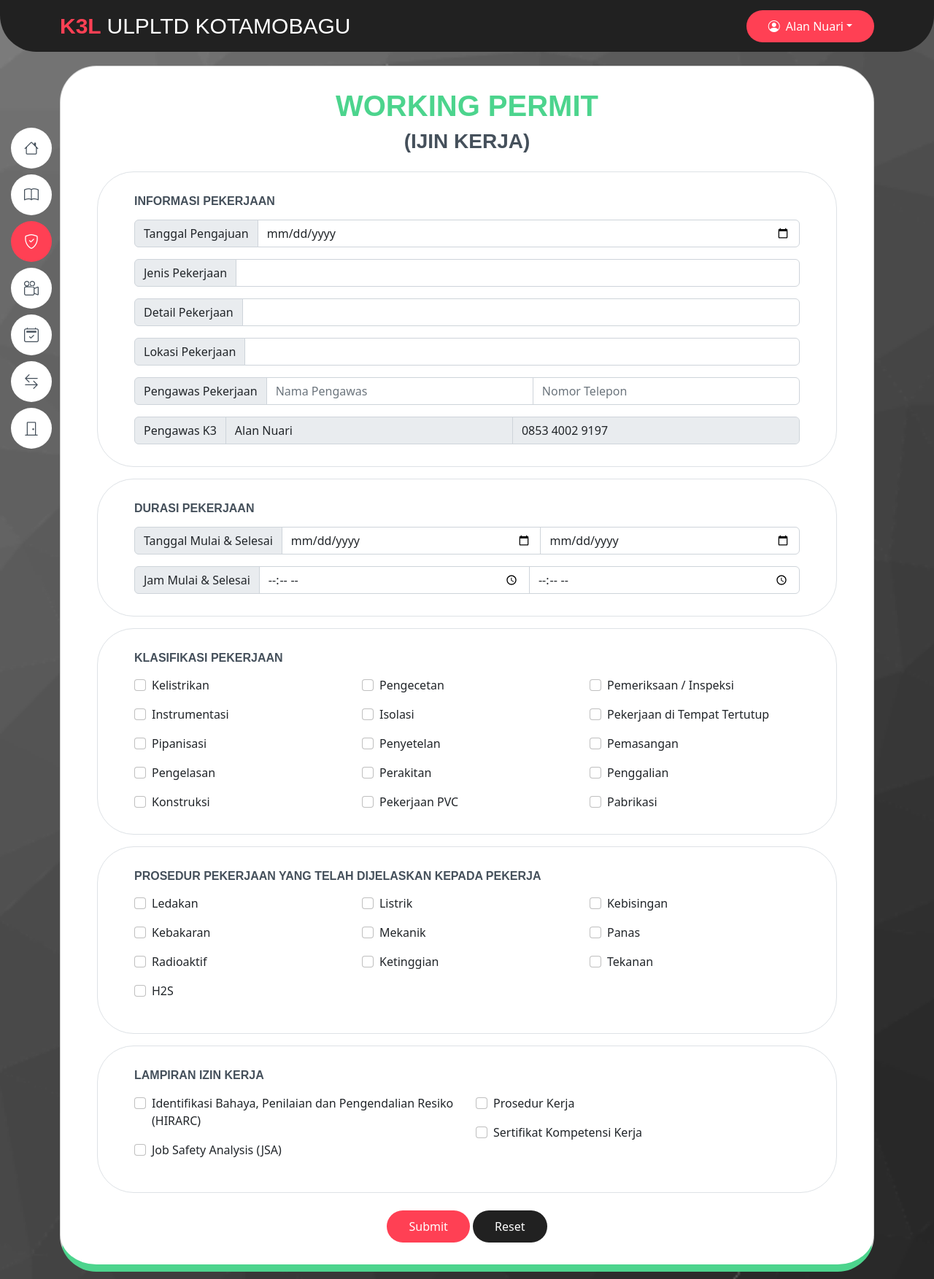
After one commit to alannuarii/k3lktm_lite, a Flask app: page /working-permit in a window 1280 px wide. The commit adds this page. Shown: the whole page at 73% size. Run offline with Flask 2, Linux system fonts and the light colour scheme.

Commit message:
Update working permit & safety induction

```diff
--- a/app/routes.py
+++ b/app/routes.py
@@ -25,7 +25,9 @@ import socket
 def index():
     hostname = socket.gethostname()
     ip = str(socket.gethostbyname(hostname))
-    return render_template('pages/home.html', title='Home | K3L KTM', active_home='active', ip = ip)
+    today = datetime.now().strftime('%A, %d %B %Y')
+    print(today)
+    return render_template('pages/home.html', title='Home | K3L KTM', active_home='active', ip = ip, today=today)
 
 
 @app.route('/lb3-converter')
@@ -270,8 +272,17 @@ def guestbook():
     return render_template('pages/guestbook.html',title='Guest Book | K3L KTM', active_guestbook='active', guests=list_guestbook)
 
 
+@app.route('/working-permit')
+def working_permit():
+    return render_template('pages/working-permit.html',title='Working Permit | K3L KTM', active_wp='active')
+
+
+@app.route('/safety-induction')
+def safety_induction():
+    return render_template('pages/safety-induction.html',title='Safety Induction | K3L KTM', active_si='active')
+
+
 # Halaman Mobile
 @app.route('/m-home')
 def m_home():
-
     return render_template('pages/m-home.html',title='Home | K3L KTM')
--- a/app/static/css/style.css
+++ b/app/static/css/style.css
@@ -525,8 +525,68 @@ td {
 .guestbook .card i {
   cursor: pointer;
 }
-.guestbook .modal h5 {
+.guestbook .modal h6 {
   color: var(--color-text2);
+}
+
+/* Working Permit */
+.wp {
+  width: 100%;
+}
+.wp .card {
+  padding: 30px 50px;
+  border-radius: 50px;
+  border-bottom: 10px solid var(--color-btn2);
+}
+.wp .card h1 {
+  color: var(--color-btn2);
+  font-weight: 700;
+}
+.wp .card h3 {
+  color: var(--color-text2);
+  font-weight: 700;
+}
+.wp .card h6 {
+  color: var(--color-text2);
+  font-weight: 700;
+}
+.wp .card .submit {
+  background-color: var(--color-btn);
+  color: var(--color-text);
+  border-radius: 50px;
+  padding: 10px 30px;
+  border: none;
+}
+.wp .card .submit:hover {
+  background-color: var(--color-btn-hover);
+}
+.wp .card .reset {
+  background-color: var(--color-bg);
+  color: var(--color-text);
+  border-radius: 50px;
+  padding: 10px 30px;
+  border: none;
+}
+.wp .card .reset:hover {
+  background-color: var(--color-text2);
+}
+
+/* Safety Induction */
+.safety-induction {
+  height: 100vh;
+  width: 100%;
+}
+.safety-induction h1 {
+  color: var(--color-btn2);
+  font-weight: 700;
+}
+.safety-induction .card {
+  padding: 30px;
+  border-radius: 50px;
+  border-bottom: 10px solid var(--color-btn2);
+}
+.safety-induction .card iframe {
+  margin: 0 auto;
 }
 
 /* Mobile Home */
--- a/app/templates/includes/sidebar.html
+++ b/app/templates/includes/sidebar.html
@@ -8,10 +8,10 @@
         <a href="{{ url_for('guestbook' ) }}" class="nav-link {{active_guestbook}}"><i class="bi-book"></i> <span>Guest Book</span></a>
       </li>
       <li>
-        <a href="" class="nav-link"><i class="bi-shield-check"></i> <span>Working Permit</span></a>
+        <a href="{{ url_for('working_permit' ) }}" class="nav-link {{active_wp}}"><i class="bi-shield-check"></i> <span>Working Permit</span></a>
       </li>
       <li>
-        <a href="" class="nav-link"><i class="bi-camera-reels"></i> <span>Safety Induction</span></a>
+        <a href="{{ url_for('safety_induction' ) }}" class="nav-link {{active_si}}"><i class="bi-camera-reels"></i> <span>Safety Induction</span></a>
       </li>
       <li>
         <a href="{{ url_for('logbook' ) }}" class="nav-link {{active_logbook}}"><i class="bi-calendar2-check"></i> <span>LogBook</span></a>
--- a/app/templates/pages/guestbook.html
+++ b/app/templates/pages/guestbook.html
@@ -34,10 +34,10 @@
               </tr>
               <!-- Modal Foto-->
               <div class="modal fade" id="modal{{guest.id}}" tabindex="-1" aria-labelledby="exampleModalLabel" aria-hidden="true">
-                <div class="modal-dialog modal-lg">
+                <div class="modal-dialog">
                   <div class="modal-content">
                     <div class="modal-header">
-                      <h5 class="modal-title" id="exampleModalLabel">{{guest.nama}} | {{guest.tanggal}}</h5>
+                      <h6 class="modal-title" id="exampleModalLabel">{{guest.nama}} | {{guest.tanggal}}</h6>
                       <button type="button" class="btn-close" data-bs-dismiss="modal" aria-label="Close"></button>
                     </div>
                     <div class="modal-body d-flex justify-content-center">
--- a/app/templates/pages/home.html
+++ b/app/templates/pages/home.html
@@ -9,7 +9,7 @@
       <h4>Kapasitas 8000 kW</h4>
       <div class="mt-4">
         <a href="https://pltdktm.daengveloper.com/" target="_blank" class="btn me-2">Company Profile</a>
-        <a href="https://pltdktm.daengveloper.com/" class="btn ms-2">Safety Induction</a>
+        <a href="{{ url_for('safety_induction' ) }}" class="btn ms-2">Safety Induction</a>
       </div>
     </div>
     <div class="position-absolute bottom-0 start-50 translate-middle-x mb-3">
@@ -23,7 +23,7 @@
       <h2>B E R S I H</h2>
       <p>Bangga Efisien Ramah Safety Integritas Handal</p>
     </div>
-    <div class="ip mt-2"><p>Your IP Address: {{ip}}</p></div>
+    <div class="ip mt-2"><p>Your IP Address: {{ip}} | Today: {{today}}</p></div>
   </div>
 </section>
 {% endblock %}
--- a/app/templates/pages/input-tamu.html
+++ b/app/templates/pages/input-tamu.html
@@ -50,6 +50,10 @@
     const tombol = document.querySelector(".tombol-tamu");
 
     Webcam.set({
+      width: 240,
+      height: 320,
+      dest_width: 240,
+      dest_height: 320,
       image_format: "jpeg",
       jpeg_quality: 90,
       force_flash: false,
--- a/app/templates/pages/m-home.html
+++ b/app/templates/pages/m-home.html
@@ -36,7 +36,7 @@
     </div>
     <div class="row">
       <a href="https://pltdktm.daengveloper.com/" class="btn">Company Profile</a>
-      <a href="" class="btn">Safety Induction</a>
+      <a href="{{ url_for('safety_induction' ) }}" class="btn">Safety Induction</a>
     </div>
     <div class="row">
       <div class="card">
--- /dev/null
+++ b/app/templates/pages/working-permit.html
@@ -0,0 +1,213 @@
+{% extends 'layouts/base.html' %} {% block title %}
+<title>{{ title }}</title>
+{% endblock %} {% block content %}
+<section id="wp" class="wp text-center">
+  <div class="container">
+    <div class="row">
+      <div class="col-12">
+        <div class="card">
+          <div class="mb-3">
+            <h1>WORKING PERMIT</h1>
+            <h3>(IJIN KERJA)</h3>
+          </div>
+          <form action="">
+            <div class="card border mb-3">
+              <h6 class="text-start mb-3">INFORMASI PEKERJAAN</h6>
+              <div class="input-group mb-3">
+                <span class="input-group-text" id="inputGroup-sizing-default">Tanggal Pengajuan</span>
+                <input type="date" class="form-control" aria-label="Sizing example input" aria-describedby="inputGroup-sizing-default" />
+              </div>
+              <div class="input-group mb-3">
+                <span class="input-group-text" id="inputGroup-sizing-default">Jenis Pekerjaan</span>
+                <input type="text" class="form-control" aria-label="Sizing example input" aria-describedby="inputGroup-sizing-default" />
+              </div>
+              <div class="input-group mb-3">
+                <span class="input-group-text" id="inputGroup-sizing-default">Detail Pekerjaan</span>
+                <input type="text" class="form-control" aria-label="Sizing example input" aria-describedby="inputGroup-sizing-default" />
+              </div>
+              <div class="input-group mb-3">
+                <span class="input-group-text" id="inputGroup-sizing-default">Lokasi Pekerjaan</span>
+                <input type="text" class="form-control" aria-label="Sizing example input" aria-describedby="inputGroup-sizing-default" />
+              </div>
+              <div class="input-group mb-3">
+                <span class="input-group-text">Pengawas Pekerjaan</span>
+                <input type="text" aria-label="First name" class="form-control" placeholder="Nama Pengawas" />
+                <input type="text" aria-label="Last name" class="form-control" placeholder="Nomor Telepon" />
+              </div>
+              <div class="input-group">
+                <span class="input-group-text">Pengawas K3</span>
+                <input type="text" aria-label="First name" class="form-control" placeholder="Nama Pengawas" value="Alan Nuari" disabled />
+                <input type="text" aria-label="Last name" class="form-control" placeholder="Nomor Telepon" value="0853 4002 9197" disabled />
+              </div>
+            </div>
+            <div class="card border mb-3">
+              <h6 class="text-start mb-3">DURASI PEKERJAAN</h6>
+              <div class="input-group mb-3">
+                <span class="input-group-text">Tanggal Mulai & Selesai</span>
+                <input type="date" aria-label="First name" class="form-control" />
+                <input type="date" aria-label="Last name" class="form-control" />
+              </div>
+              <div class="input-group">
+                <span class="input-group-text">Jam Mulai & Selesai</span>
+                <input type="time" aria-label="First name" class="form-control" />
+                <input type="time" aria-label="Last name" class="form-control" />
+              </div>
+            </div>
+            <div class="card border mb-3">
+              <h6 class="text-start mb-3">KLASIFIKASI PEKERJAAN</h6>
+              <div class="row text-start">
+                <div class="col-4">
+                  <div class="form-check mb-3">
+                    <input class="form-check-input" type="checkbox" value="" id="flexCheckDefault" />
+                    <label class="form-check-label" for="flexCheckDefault"> Kelistrikan </label>
+                  </div>
+                  <div class="form-check mb-3">
+                    <input class="form-check-input" type="checkbox" value="" id="flexCheckDefault" />
+                    <label class="form-check-label" for="flexCheckDefault"> Instrumentasi </label>
+                  </div>
+                  <div class="form-check mb-3">
+                    <input class="form-check-input" type="checkbox" value="" id="flexCheckDefault" />
+                    <label class="form-check-label" for="flexCheckDefault"> Pipanisasi </label>
+                  </div>
+                  <div class="form-check mb-3">
+                    <input class="form-check-input" type="checkbox" value="" id="flexCheckDefault" />
+                    <label class="form-check-label" for="flexCheckDefault"> Pengelasan </label>
+                  </div>
+                  <div class="form-check">
+                    <input class="form-check-input" type="checkbox" value="" id="flexCheckDefault" />
+                    <label class="form-check-label" for="flexCheckDefault"> Konstruksi </label>
+                  </div>
+                </div>
+                <div class="col-4">
+                  <div class="form-check mb-3">
+                    <input class="form-check-input" type="checkbox" value="" id="flexCheckDefault" />
+                    <label class="form-check-label" for="flexCheckDefault"> Pengecetan </label>
+                  </div>
+                  <div class="form-check mb-3">
+                    <input class="form-check-input" type="checkbox" value="" id="flexCheckDefault" />
+                    <label class="form-check-label" for="flexCheckDefault"> Isolasi </label>
+                  </div>
+                  <div class="form-check mb-3">
+                    <input class="form-check-input" type="checkbox" value="" id="flexCheckDefault" />
+                    <label class="form-check-label" for="flexCheckDefault"> Penyetelan </label>
+                  </div>
+                  <div class="form-check mb-3">
+                    <input class="form-check-input" type="checkbox" value="" id="flexCheckDefault" />
+                    <label class="form-check-label" for="flexCheckDefault"> Perakitan </label>
+                  </div>
+                  <div class="form-check">
+                    <input class="form-check-input" type="checkbox" value="" id="flexCheckDefault" />
+                    <label class="form-check-label" for="flexCheckDefault"> Pekerjaan PVC </label>
+                  </div>
+                </div>
+                <div class="col-4">
+                  <div class="form-check mb-3">
+                    <input class="form-check-input" type="checkbox" value="" id="flexCheckDefault" />
+                    <label class="form-check-label" for="flexCheckDefault"> Pemeriksaan / Inspeksi </label>
+                  </div>
+                  <div class="form-check mb-3">
+                    <input class="form-check-input" type="checkbox" value="" id="flexCheckDefault" />
+                    <label class="form-check-label" for="flexCheckDefault"> Pekerjaan di Tempat Tertutup </label>
+                  </div>
+                  <div class="form-check mb-3">
+                    <input class="form-check-input" type="checkbox" value="" id="flexCheckDefault" />
+                    <label class="form-check-label" for="flexCheckDefault"> Pemasangan </label>
+                  </div>
+                  <div class="form-check mb-3">
+                    <input class="form-check-input" type="checkbox" value="" id="flexCheckDefault" />
+                    <label class="form-check-label" for="flexCheckDefault"> Penggalian </label>
+                  </div>
+                  <div class="form-check">
+                    <input class="form-check-input" type="checkbox" value="" id="flexCheckDefault" />
+                    <label class="form-check-label" for="flexCheckDefault"> Pabrikasi </label>
+                  </div>
+                </div>
+              </div>
+            </div>
+            <div class="card border mb-3">
+              <h6 class="text-start mb-3">PROSEDUR PEKERJAAN YANG TELAH DIJELASKAN KEPADA PEKERJA</h6>
+              <div class="row text-start">
+                <div class="col-4">
+                  <div class="form-check mb-3">
+                    <input class="form-check-input" type="checkbox" value="" id="flexCheckDefault" />
+                    <label class="form-check-label" for="flexCheckDefault"> Ledakan </label>
+                  </div>
+                  <div class="form-check mb-3">
+                    <input class="form-check-input" type="checkbox" value="" id="flexCheckDefault" />
+                    <label class="form-check-label" for="flexCheckDefault"> Kebakaran </label>
+                  </div>
+                  <div class="form-check mb-3">
+                    <input class="form-check-input" type="checkbox" value="" id="flexCheckDefault" />
+                    <label class="form-check-label" for="flexCheckDefault"> Radioaktif </label>
+                  </div>
+                  <div class="form-check mb-3">
+                    <input class="form-check-input" type="checkbox" value="" id="flexCheckDefault" />
+                    <label class="form-check-label" for="flexCheckDefault"> H2S </label>
+                  </div>
+                </div>
+                <div class="col-4">
+                  <div class="form-check mb-3">
+                    <input class="form-check-input" type="checkbox" value="" id="flexCheckDefault" />
+                    <label class="form-check-label" for="flexCheckDefault"> Listrik </label>
+                  </div>
+                  <div class="form-check mb-3">
+                    <input class="form-check-input" type="checkbox" value="" id="flexCheckDefault" />
+                    <label class="form-check-label" for="flexCheckDefault"> Mekanik </label>
+                  </div>
+                  <div class="form-check mb-3">
+                    <input class="form-check-input" type="checkbox" value="" id="flexCheckDefault" />
+                    <label class="form-check-label" for="flexCheckDefault"> Ketinggian </label>
+                  </div>
+                </div>
+                <div class="col-4">
+                  <div class="form-check mb-3">
+                    <input class="form-check-input" type="checkbox" value="" id="flexCheckDefault" />
+                    <label class="form-check-label" for="flexCheckDefault"> Kebisingan </label>
+                  </div>
+                  <div class="form-check mb-3">
+                    <input class="form-check-input" type="checkbox" value="" id="flexCheckDefault" />
+                    <label class="form-check-label" for="flexCheckDefault"> Panas </label>
+                  </div>
+                  <div class="form-check mb-3">
+                    <input class="form-check-input" type="checkbox" value="" id="flexCheckDefault" />
+                    <label class="form-check-label" for="flexCheckDefault"> Tekanan </label>
+                  </div>
+                </div>
+              </div>
+            </div>
+            <div class="card border mb-4">
+              <h6 class="text-start mb-3">LAMPIRAN IZIN KERJA</h6>
+              <div class="row text-start">
+                <div class="col-6">
+                  <div class="form-check mb-3">
+                    <input class="form-check-input" type="checkbox" value="" id="flexCheckDefault" />
+                    <label class="form-check-label" for="flexCheckDefault"> Identifikasi Bahaya, Penilaian dan Pengendalian Resiko (HIRARC) </label>
+                  </div>
+                  <div class="form-check mb-3">
+                    <input class="form-check-input" type="checkbox" value="" id="flexCheckDefault" />
+                    <label class="form-check-label" for="flexCheckDefault"> Job Safety Analysis (JSA) </label>
+                  </div>
+                </div>
+                <div class="col-6">
+                  <div class="form-check mb-3">
+                    <input class="form-check-input" type="checkbox" value="" id="flexCheckDefault" />
+                    <label class="form-check-label" for="flexCheckDefault"> Prosedur Kerja </label>
+                  </div>
+                  <div class="form-check mb-3">
+                    <input class="form-check-input" type="checkbox" value="" id="flexCheckDefault" />
+                    <label class="form-check-label" for="flexCheckDefault"> Sertifikat Kompetensi Kerja </label>
+                  </div>
+                </div>
+              </div>
+            </div>
+            <div>
+              <input type="submit" class="btn submit" value="Submit" />
+              <input type="reset" class="btn reset" value="Reset" />
+            </div>
+          </form>
+        </div>
+      </div>
+    </div>
+  </div>
+</section>
+{% endblock %}
```
Also changed, not shown: app/templates/pages/safety-induction.html (added, +16 -0 lines).
